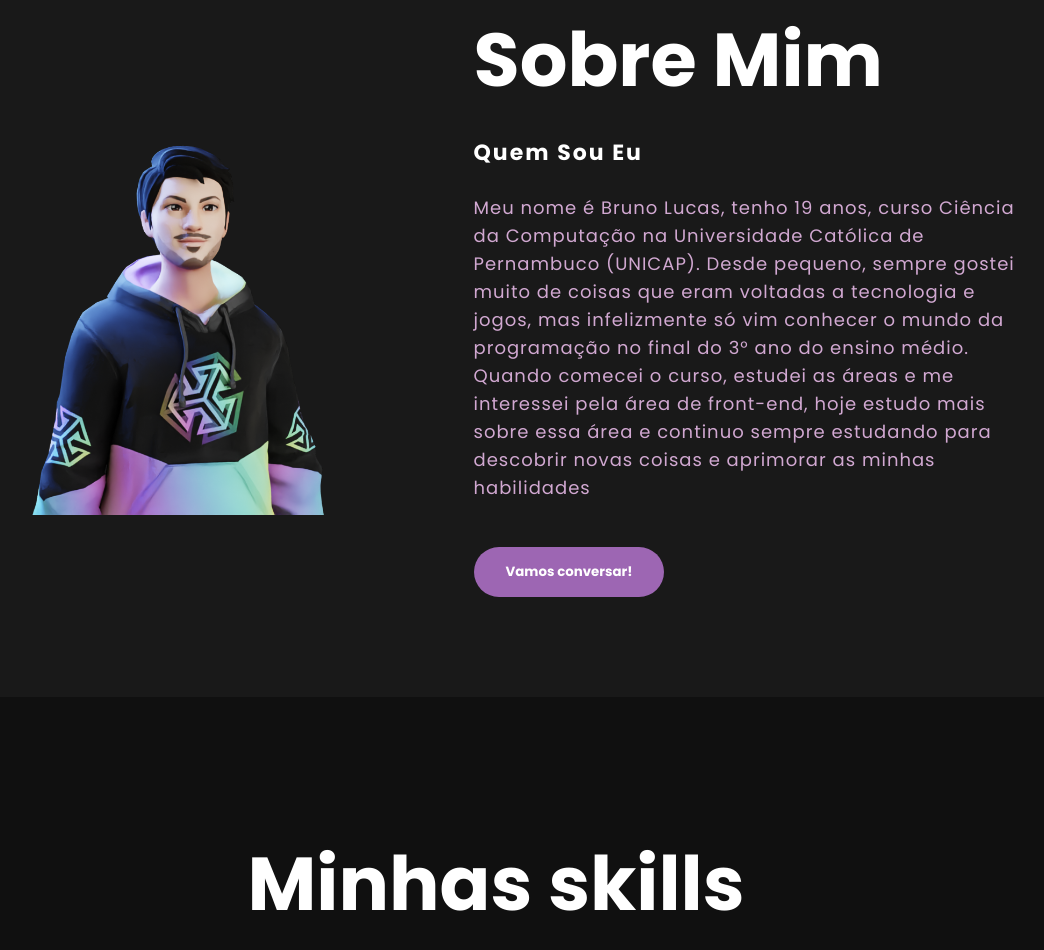
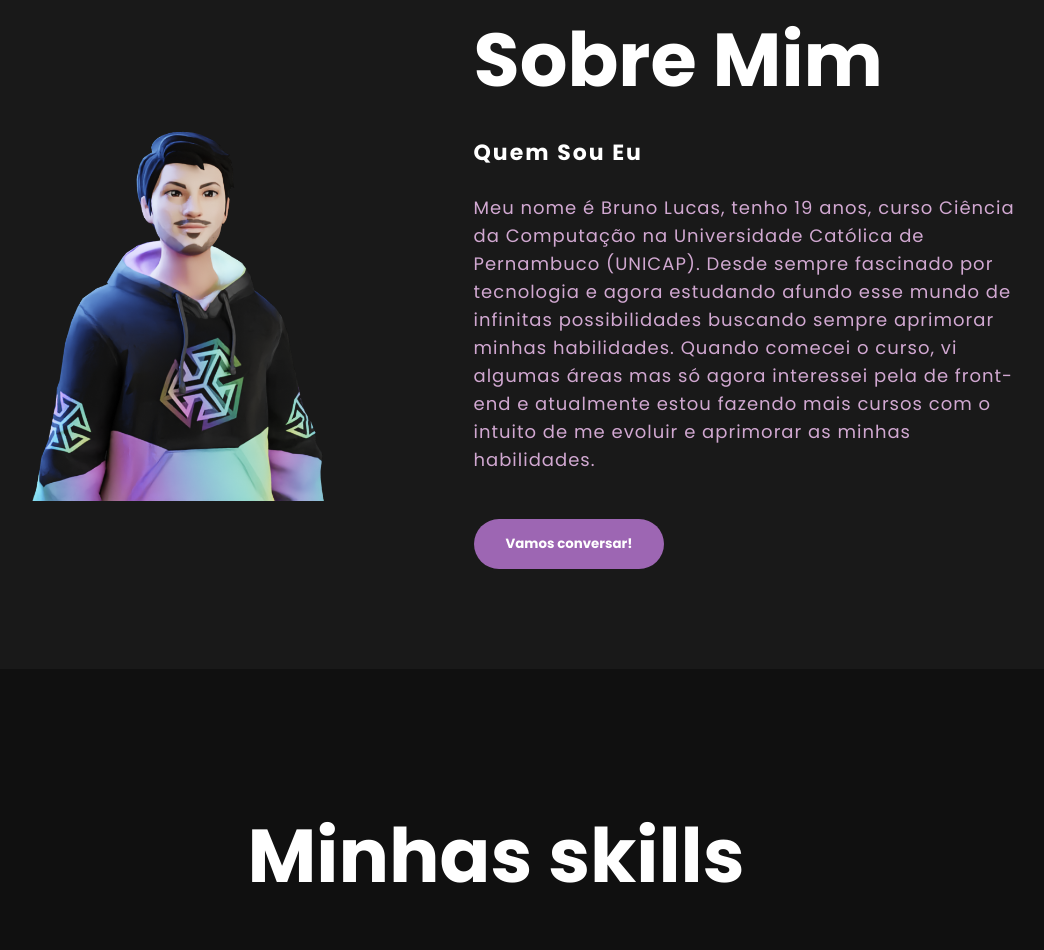
Before and after one commit to BrunoLucass/portfolioBruno, a plain HTML site: page index.html in a window 1280 px wide. Shown: the part 897-1847 px from the top of the page, without its empty margins (144-1188 px from the left). Drawn offline with nearby package versions, Linux system fonts and the light colour scheme.

Commit message:
Update index.html

```diff
--- a/index.html
+++ b/index.html
@@ -66,13 +66,11 @@
           <h5>Quem sou eu</h5>
           <p>
             Meu nome é Bruno Lucas, tenho 19 anos, curso Ciência da Computação
-            na Universidade Católica de Pernambuco (UNICAP). Desde pequeno,
-            sempre gostei muito de coisas que eram voltadas a tecnologia e
-            jogos, mas infelizmente só vim conhecer o mundo da programação no
-            final do 3° ano do ensino médio. Quando comecei o curso, estudei as
-            áreas e me interessei pela área de front-end, hoje estudo mais sobre
-            essa área e continuo sempre estudando para descobrir novas coisas e aprimorar
-            as minhas habilidades
+            na Universidade Católica de Pernambuco (UNICAP). Desde sempre fascinado
+            por tecnologia e agora estudando afundo esse mundo de infinitas possibilidades
+            buscando sempre aprimorar minhas habilidades. Quando comecei o curso, vi algumas
+            áreas mas só agora interessei pela de front-end e atualmente estou fazendo mais
+            cursos com o intuito de me evoluir e aprimorar as minhas habilidades.
           </p>
           <button type="button">Vamos conversar!</button>
         </div>
```
